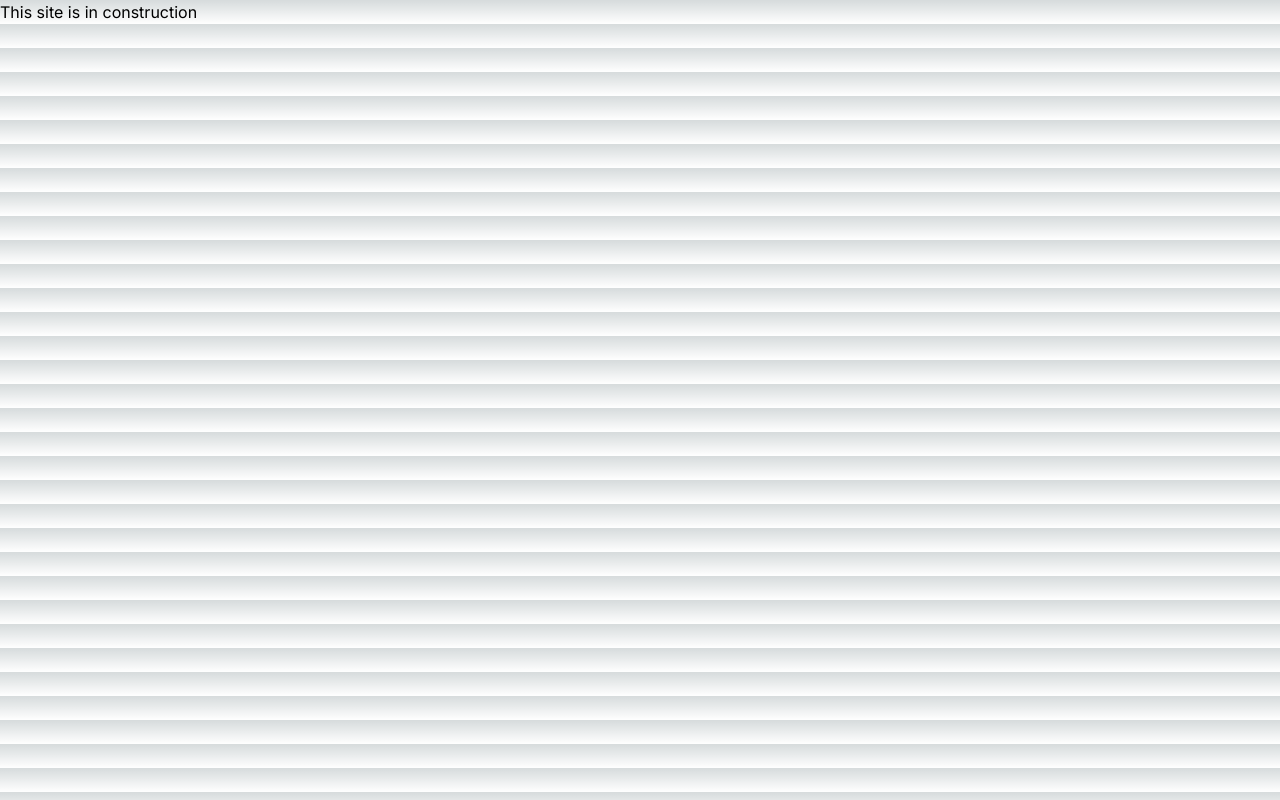
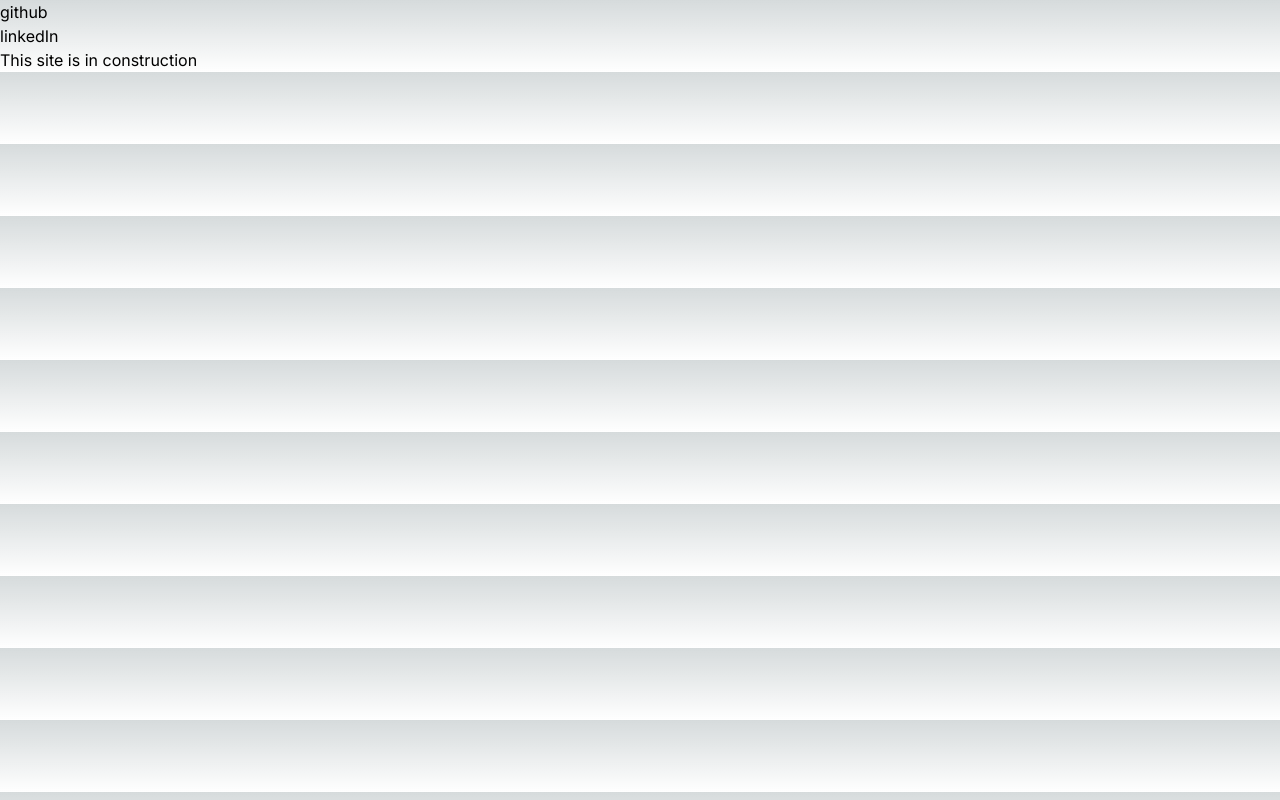
Before and after one commit to Kacper-Januszewski/site-project, a Next.js app: page / in a window 1280 px wide. Built offline with nearby package versions, Linux system fonts and the light colour scheme.

Commit message:
added navbar elements

```diff
--- a/src/app/page.tsx
+++ b/src/app/page.tsx
@@ -112,6 +112,16 @@ export default function Home() {
     </main>
   */
   <main>
+    <navbar>
+      <ul>
+        <li>
+          <a href="https://github.com/Kacper-Januszewski">github</a>
+        </li>
+        <li>
+          <a href="https://www.linkedin.com/in/kacper-januszewski/">linkedIn</a>
+        </li>
+      </ul>
+    </navbar>
     <div>
       <p>This site is in construction</p>
     </div>
```
